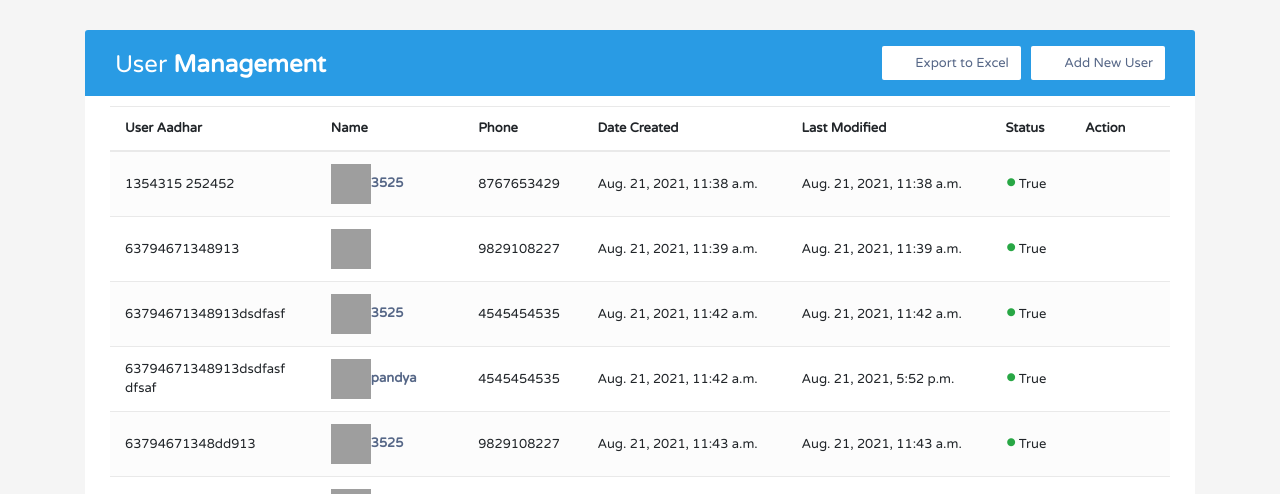
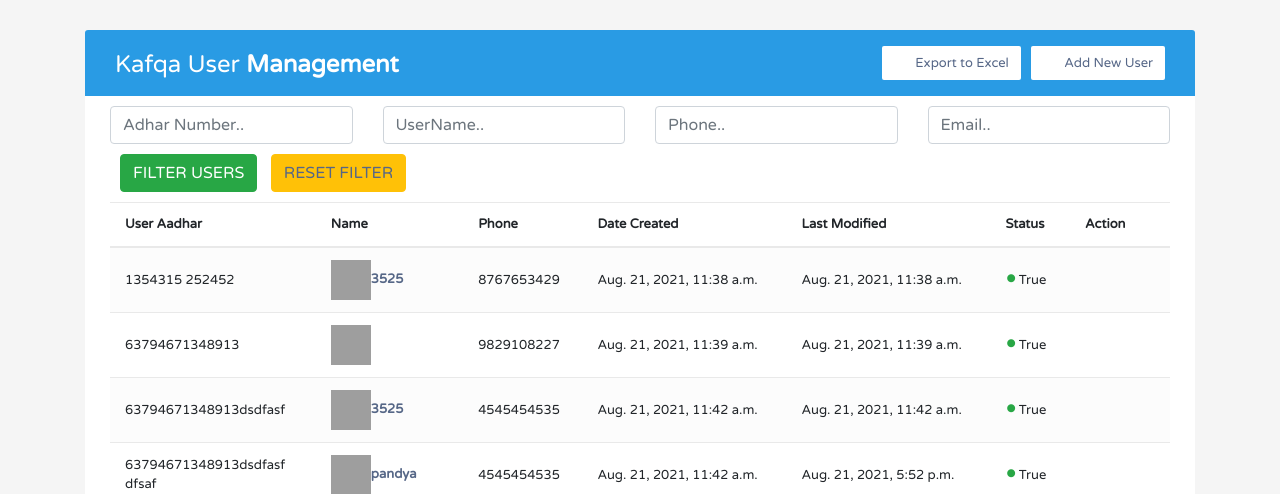
Before and after one commit to gaurang444/Django-Backend, a Django app: a page that uses crud/templates/index.html in a window 1280 px wide. Shown: the top 494 px of the page. Run offline with Django 3.2, Linux system fonts and the light colour scheme; data comes from the database, SQL or seed files in the repository; both versions use the stored data as it was after the commit; some libraries are stand-ins or nearby versions; grey boxes are pictures that could not be loaded.

Commit message:
Adding DJANGO-FILTERS FUNCTIONALITY TO USER MANAGEMENT

```diff
--- /dev/null
+++ b/crud/filters.py
@@ -0,0 +1,7 @@
+import django_filters
+from .models import *
+
+class UserFilter(django_filters.FilterSet):
+    class Meta:
+        model = User
+        fields = ['user_name', 'adhar_num', 'phone_num','email' ]
--- a/crud/templates/index.html
+++ b/crud/templates/index.html
@@ -1,9 +1,11 @@
+{% load crispy_forms_tags %}
+{% load widget_tweaks %}
 <!DOCTYPE html>
 <html lang="en">
 <head>
 <meta charset="utf-8">
 <meta name="viewport" content="width=device-width, initial-scale=1, shrink-to-fit=no">
-<title>Bootstrap User Management Data Table</title>
+<title>Kafqa User Management</title>
 <link rel="stylesheet" href="https://fonts.googleapis.com/css?family=Roboto|Varela+Round">
 <link rel="stylesheet" href="https://stackpath.bootstrapcdn.com/bootstrap/4.5.0/css/bootstrap.min.css">
 <link rel="stylesheet" href="https://fonts.googleapis.com/icon?family=Material+Icons">
@@ -185,7 +187,7 @@
             <div class="table-title">
                 <div class="row">
                     <div class="col-sm-5">
-                        <h2>User <b>Management</b></h2>
+                        <h2>Kafqa User <b>Management</b></h2>
                     </div>
                     <div class="col-sm-7">
                         <a href="#" class="btn btn-secondary" type="button" data-target="#addmodaluser" data-toggle="modal"><i class="material-icons">&#xE147;</i> <span>Add New User</span></a>
@@ -193,6 +195,25 @@
                     </div>
                 </div>
             </div>
+
+                  <form>
+                    <div class="row">
+                      <div class="col">
+                       {% render_field filter.form.adhar_num placeholder="Adhar Number.." class="form-control  d-flex" %}
+                      </div>
+                      <div class="col">
+                        {% render_field filter.form.user_name placeholder="UserName.." class="form-control  d-flex" %}
+                      </div>
+                      <div class="col">
+                        {% render_field filter.form.phone_num placeholder="Phone.." class="form-control  d-flex" %}
+                      </div>
+                      <div class="col">
+                        {% render_field filter.form.email placeholder="Email.." class="form-control  d-flex" %}
+                      </div>
+                    </div>
+                    <button style="margin:10px;" class="btn btn-success" type="submit">FILTER USERS</button>
+                    <a onclick="reset_filters()" class="btn btn-warning" type="button">RESET FILTER</a>
+                  </form>
             <table class="table table-striped table-hover">
                 <thead>
                     <tr>
@@ -206,7 +227,7 @@
                     </tr>
                 </thead>
                 <tbody>
-                    {% for user in data %}
+                    {% for user in data.qs %}
 
                     <tr>
                         <td>{{user.adhar_num}}</td>
@@ -373,6 +394,10 @@
 
 <script type="text/javascript">
 
+function reset_filters(){
+    window.location = window.location.href.split("?")[0];
+}
+
 $(document).on("click", "#updatemodalid", function () {
      var eventId = $(this).data('id');
      $('#editmodal').html( eventId );
--- a/crud/views.py
+++ b/crud/views.py
@@ -10,13 +10,14 @@
 from .models import *
 from rest_framework.decorators import api_view
 import csv
-
+from .filters import *
 #api view to get all users and table view
 def home_view(request):
     all_users=User.objects.all()
-    print(all_users.count())
+    user_filter = UserFilter(request.GET, queryset=all_users)
     res={}
-    res['data']=all_users
+    res['data']=user_filter
+    res['filter']=user_filter
     return render(request,"index.html",res)
 
 #end point for creating new user. check if user already exists on adhar_num search key
--- a/kafqa/settings.py
+++ b/kafqa/settings.py
@@ -37,7 +37,10 @@
     'django.contrib.sessions',
     'django.contrib.messages',
     'django.contrib.staticfiles',
-    'crud'
+    'crud',
+    'crispy_forms',
+    'django_filters',
+    'widget_tweaks',
 ]
 
 MIDDLEWARE = [
```
Also changed, not shown: db.sqlite3.
